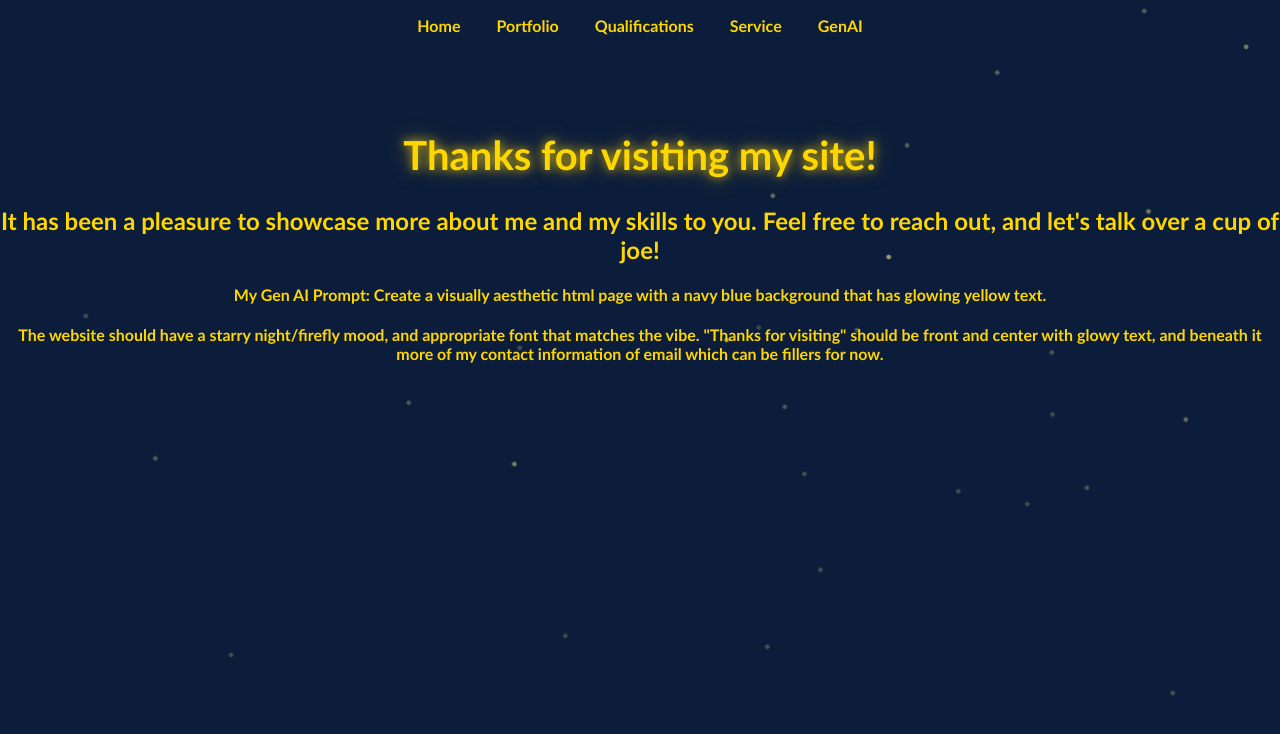
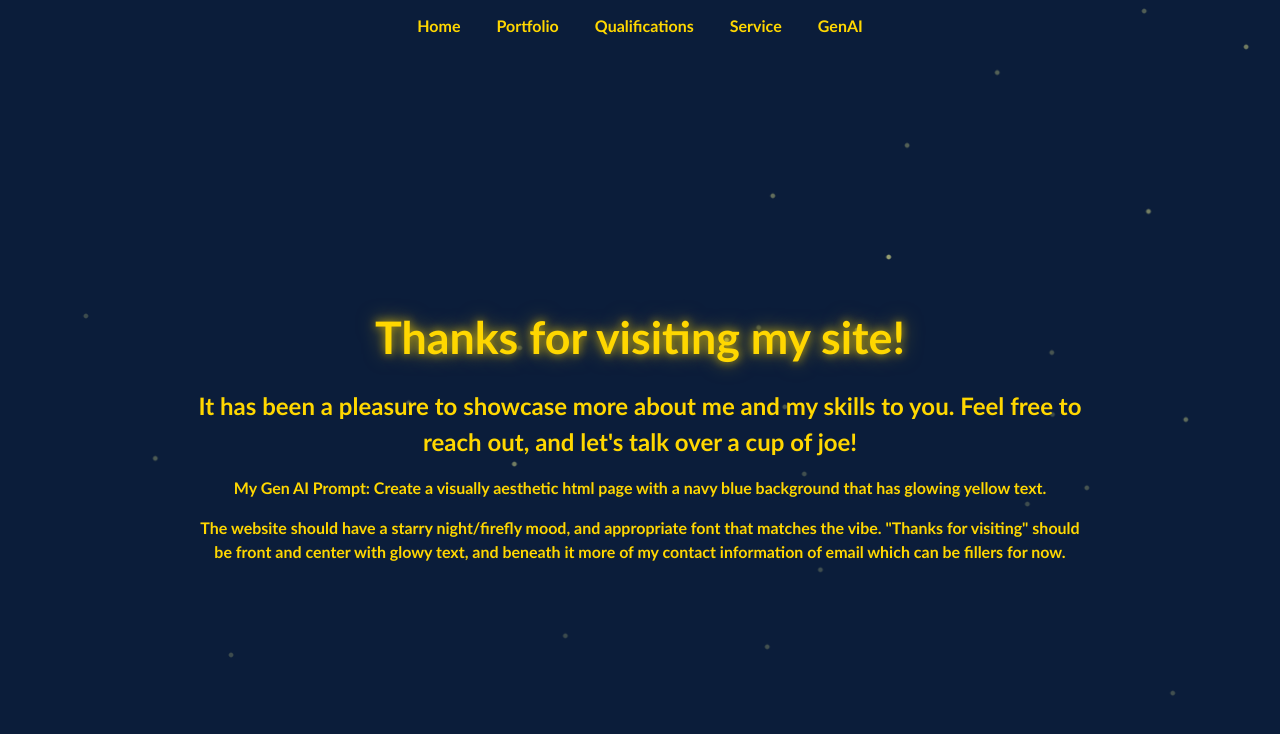
Before and after one commit to CSCE331-Fall2025-900-911/project1-nsuren1284, a plain HTML site: page genai.html in a window 1280 px wide. Shown: the top 734 px of the page. Drawn offline with Linux system fonts and the light colour scheme.

Commit message:
centering genai

```diff
--- a/genai.html
+++ b/genai.html
@@ -13,14 +13,14 @@
       overflow: hidden;
       display: flex;
       flex-direction: column;
-      align-items: center;
-      text-align: center;
       font-family: 'Trebuchet MS', sans-serif;
       color: #FFD700; /* gold */
     }
 
     nav {
       margin: 1rem 0;
+      z-index: 2;
+      text-align: center;
     }
 
     nav a {
@@ -30,11 +30,28 @@
       font-weight: bold;
     }
 
+    main {
+      flex: 1;
+      display: flex;
+      flex-direction: column;
+      justify-content: center;
+      align-items: center;
+      z-index: 1;
+      text-align: center;
+      padding: 1rem;
+    }
+
     h1 {
-      margin-top: 2rem;
-      font-size: 2.5rem;
+      font-size: 2.8rem;
+      margin-bottom: 1rem;
       text-shadow: 0 0 10px rgba(255, 215, 0, 0.7),
                    0 0 20px rgba(255, 215, 0, 0.5);
+    }
+
+    h2, h4 {
+      max-width: 900px;
+      line-height: 1.5;
+      margin: 0.5rem 0;
     }
 
     .firefly {
@@ -56,12 +73,10 @@
       from { opacity: 0.2; }
       to { opacity: 1; }
     }
+  </style>
 
-    main {
-      z-index: 1;
-      margin-top: 3rem;
-    }
-  </style>
+
+
 </head>
 <body>
 
```
